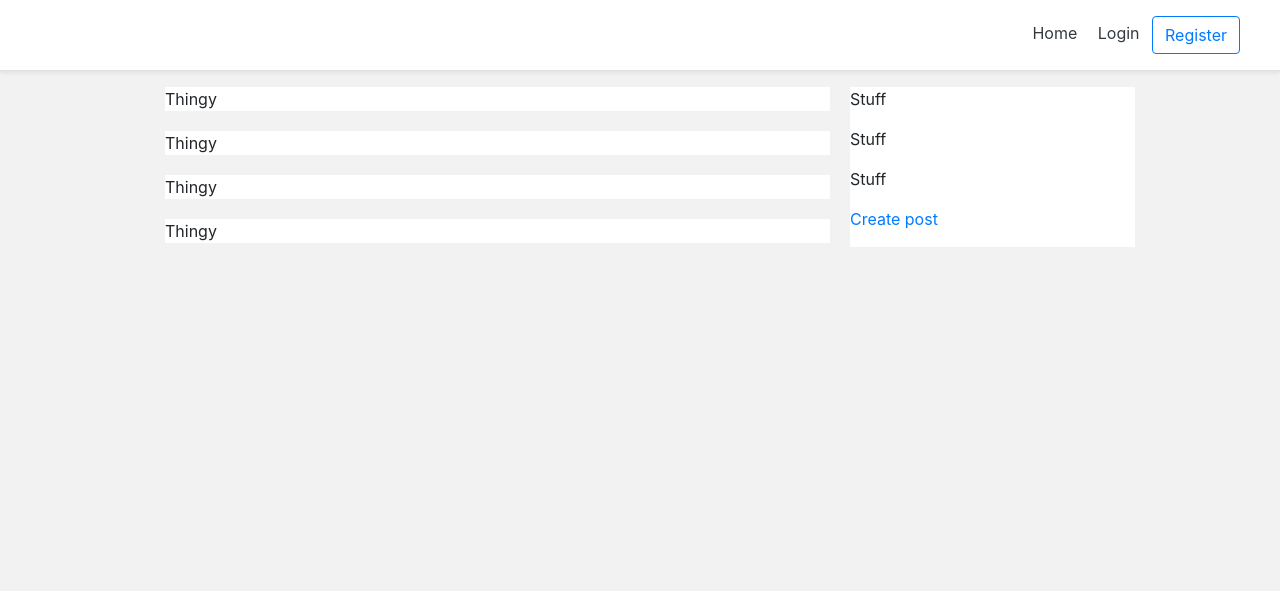
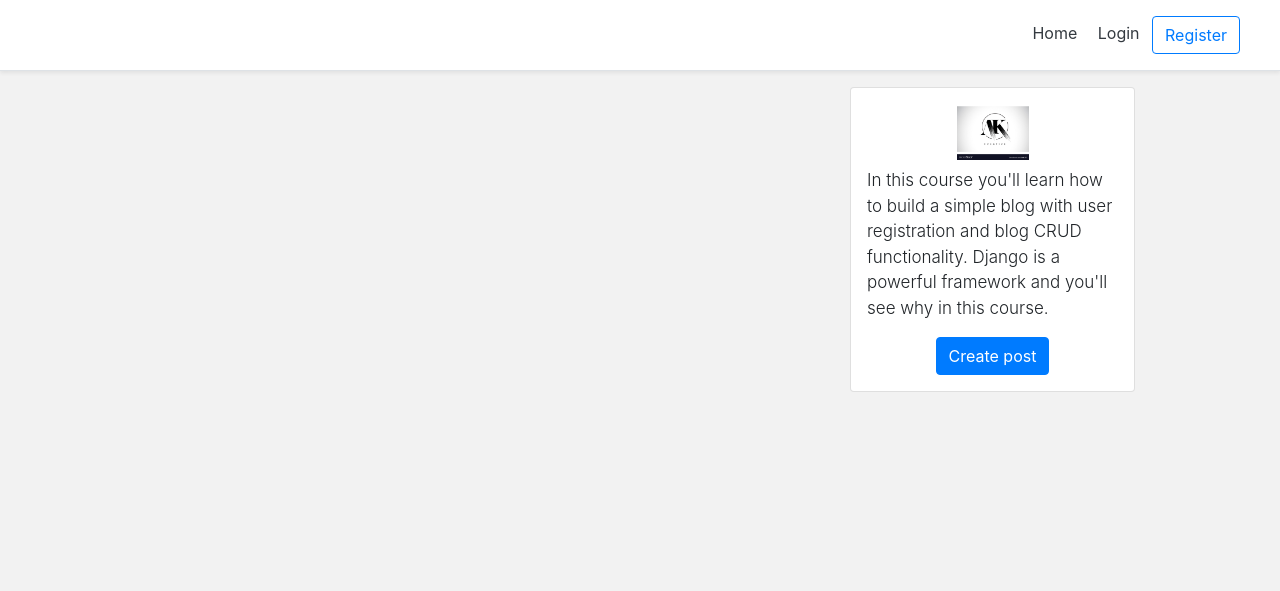
Before and after one commit to avi-kr/MyBlogDjangoProject, a Django app: template personal/templates/personal/home.html in a window 1280 px wide. Shown: the top 591 px of the page. Run offline with Django 3.2, Linux system fonts and the light colour scheme; the template is opened without the code that fills it, so the values that code supplies are empty; parts of the project's set-up code (start-up, migrations or seed data) failed here and were passed over; some libraries are stand-ins or nearby versions.

Commit message:
Blog Feed Like Reddit.com

```diff
--- a/personal/templates/personal/home.html
+++ b/personal/templates/personal/home.html
@@ -1,5 +1,5 @@
 {% extends 'base.html' %}
-
+{% load static %}
 
 {% block content %}
 <style type="text/css">
@@ -17,7 +17,6 @@
 	}
 
 	.blog-post-container{
-		background-color: #fff;
 		margin-bottom: 20px;
 		width: 100%;
 	}
@@ -33,37 +32,34 @@
 	.right-column{
 		padding:0px;
 	}
-
+	.lead{
+		font-size: 17px;
+	}
 </style>
 <div class="container">
 	<div class="row">
 
-		<!-- Top 'create post' bar -->
-		<div class="create-post-bar d-lg-none col-lg-7 offset-lg-1">
-			<p><a href="{% url 'blog:create' %}">Create post</a></p>
-		</div>
-		<!-- end Top 'create post' bar -->
-
-
 		<!-- blog feed -->
 		<div class="left-column col-lg-7 offset-lg-1">
 
-			<div class="blog-post-container">
-				<p>Thingy</p>
+			<!-- Top 'create post' bar -->
+			<div class="d-lg-none mb-3">
+				<div class="card m-auto d-flex flex-column p-3">
+					<img class="img-fluid d-block m-auto pb-2" src="{% static 'codingwithmitch_logo.png' %}" width="72" height="72">
+					<p class="lead">In this course you'll learn how to build a simple blog with user registration and blog CRUD functionality. Django is a powerful
+	  					framework and you'll see why in this course.</p>
+					<p class="m-auto"><a class="btn btn-primary" href="{% url 'blog:create' %}">Create post</a></p>
+				</div>
 			</div>
+			<!-- end Top 'create post' bar -->
 
-			<div class="blog-post-container">
-				<p>Thingy</p>
-			</div>
-
-			<div class="blog-post-container">
-				<p>Thingy</p>
-			</div>
-
-			<div class="blog-post-container">
-				<p>Thingy</p>
-			</div>
-
+			<!-- Blog posts-->
+			{% for post in blog_posts %}
+				<div class="blog-post-container">
+					{% include 'blog/snippets/blog_post_snippet.html' with blog_post=post %}
+				</div>
+			{% endfor %}
+			<!-- End Blog posts-->
 		</div>
 		<!-- end blog feed -->
 
@@ -71,11 +67,11 @@
 		<!-- Right 'create post' column  -->
 		<div class="right-column col-lg-3 d-lg-flex d-none flex-column">
 
-			<div class="create-post-bar">
-				<p>Stuff</p>
-				<p>Stuff</p>
-				<p>Stuff</p>
-				<p><a href="{% url 'blog:create' %}">Create post</a></p>
+			<div class="card create-post-bar d-flex flex-column p-3">
+				<img class="img-fluid d-block m-auto pb-2" src="{% static 'logo.jpeg' %}" width="72" height="72">
+				<p class="lead">In this course you'll learn how to build a simple blog with user registration and blog CRUD functionality. Django is a powerful
+  					framework and you'll see why in this course.</p>
+				<p class="m-auto"><a class="btn btn-primary" href="{% url 'blog:create' %}">Create post</a></p>
 			</div>
 
 		</div>
```
Also changed, not shown: blog/templates/blog/snippets/blog_post_snippet.html (added, +33 -0 lines), personal/views.py (+4 -3 lines), db.sqlite3.
